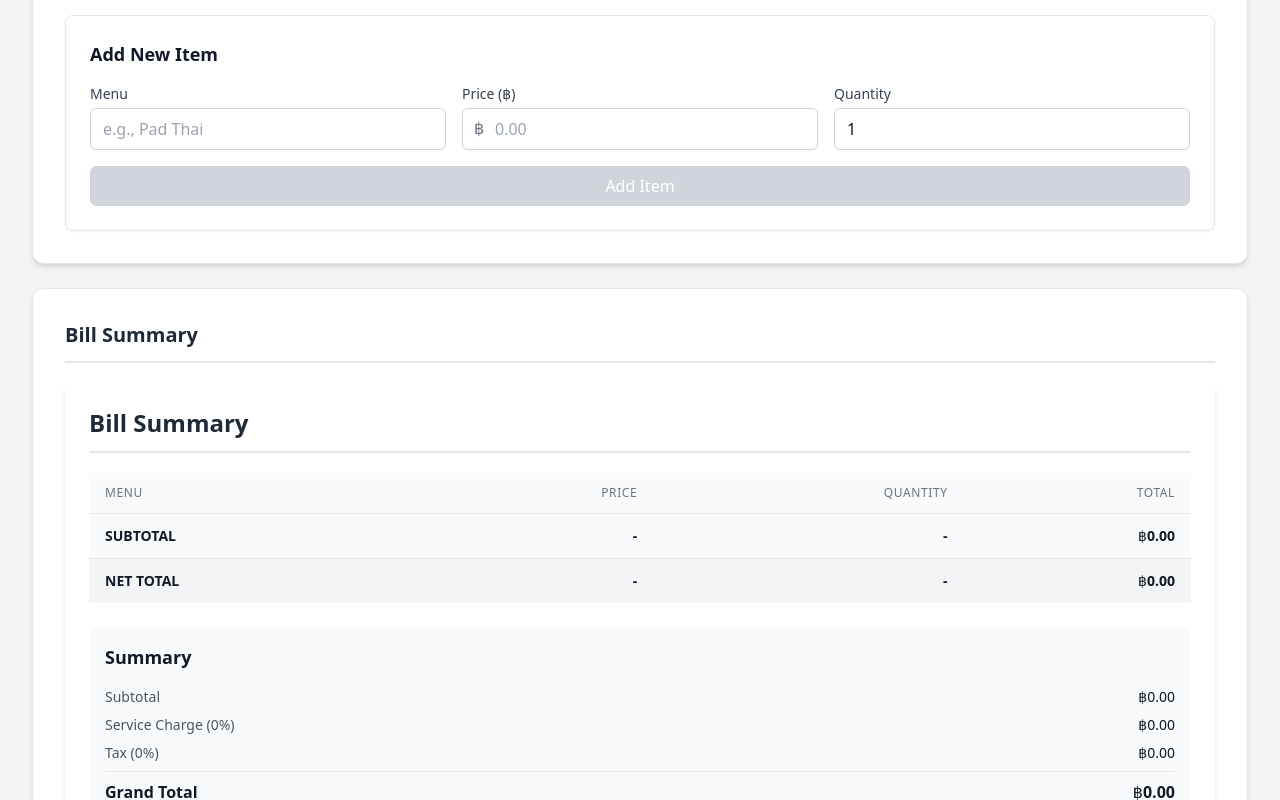
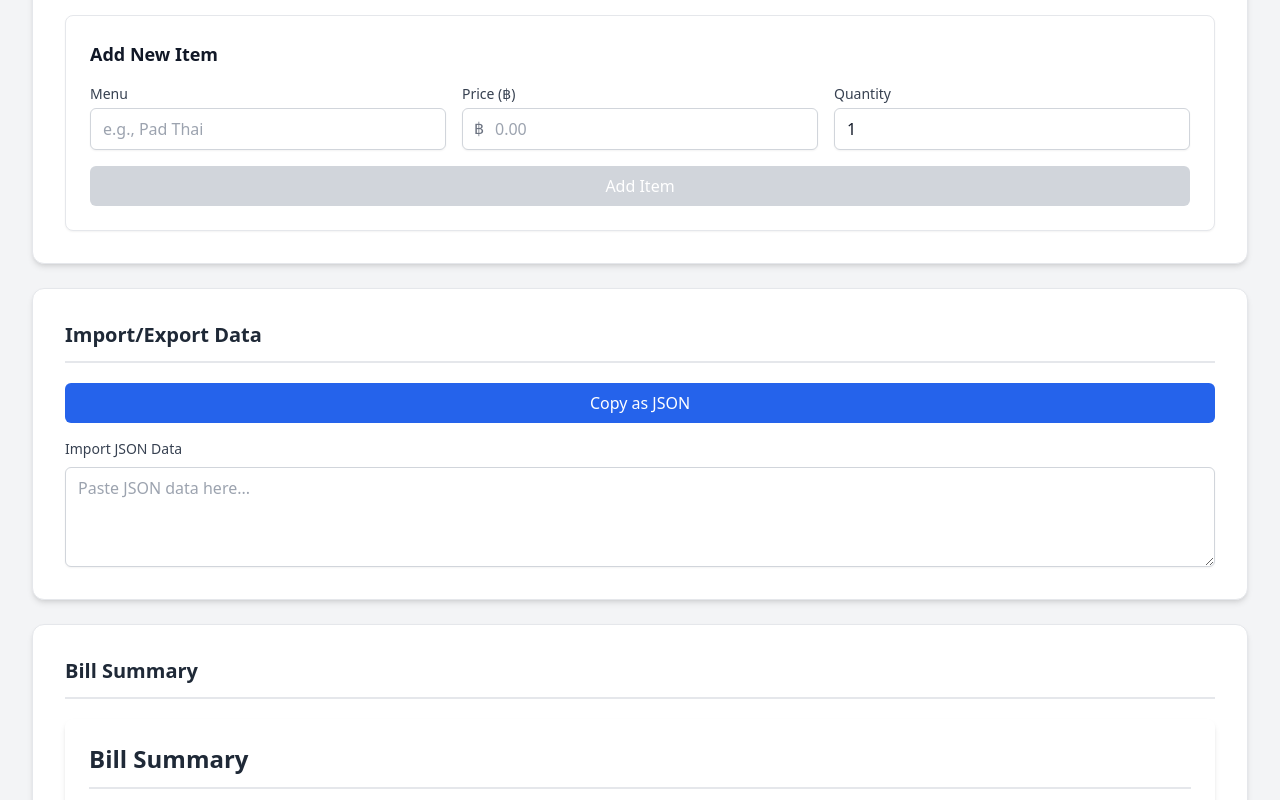
Before and after one commit to wichaisw/bill-splitter, a React (Vite) app: page / in a window 1280 px wide. Shown: the part 426-1226 px from the top of the page. Built offline with nearby package versions, Linux system fonts and the light colour scheme; the HTML template or start-up script is replaced by a standard one.

Commit message:
feat: import or export old inputs as JSON

```diff
--- a/src/App.tsx
+++ b/src/App.tsx
@@ -4,6 +4,7 @@ import { generateId } from "./utils/id";
 import ParticipantForm from "./components/ParticipantForm";
 import MenuItemForm from "./components/MenuItemForm";
 import BillSummary from "./components/BillSummary";
+import JsonDataHandler from "./components/JsonDataHandler";
 import "./App.css";
 
 function App() {
@@ -43,6 +44,11 @@ function App() {
               <h2 className="text-xl font-semibold">Add Menu Items</h2>
               <MenuItemForm bill={bill} setBill={setBill} />
             </div>
+
+            <div className="app-card">
+              <h2 className="text-xl font-semibold">Import/Export Data</h2>
+              <JsonDataHandler bill={bill} setBill={setBill} />
+            </div>
           </div>
 
           {/* Right side - Summary */}
--- a/src/components/BillSummary.tsx
+++ b/src/components/BillSummary.tsx
@@ -3,9 +3,10 @@ import ExportToExcel from "./ExportToExcel";
 
 interface BillSummaryProps {
   bill: Bill;
+  setBill: (bill: Bill) => void;
 }
 
-export default function BillSummary({ bill }: BillSummaryProps) {
+export default function BillSummary({ bill, setBill }: BillSummaryProps) {
   const subtotal = bill.items.reduce(
     (total, item) => total + item.price * item.quantity,
     0
--- /dev/null
+++ b/src/components/JsonDataHandler.tsx
@@ -0,0 +1,64 @@
+import { useState } from "react";
+import type { Bill } from "../types";
+
+interface JsonDataHandlerProps {
+  bill: Bill;
+  setBill: (bill: Bill) => void;
+}
+
+export default function JsonDataHandler({
+  bill,
+  setBill,
+}: JsonDataHandlerProps) {
+  const [importError, setImportError] = useState<string>("");
+
+  const copyToClipboard = () => {
+    const jsonString = JSON.stringify(bill, null, 2);
+    navigator.clipboard.writeText(jsonString);
+  };
+
+  const handleImport = (event: React.ChangeEvent<HTMLTextAreaElement>) => {
+    try {
+      const importedData = JSON.parse(event.target.value);
+
+      // Validate the imported data structure
+      if (!importedData.items || !importedData.participants) {
+        throw new Error("Invalid data structure");
+      }
+
+      setBill(importedData);
+      setImportError("");
+    } catch (error) {
+      setImportError("Invalid JSON format or data structure");
+    }
+  };
+
+  return (
+    <div className="space-y-4">
+      <div className="flex flex-col space-y-2">
+        <button
+          onClick={copyToClipboard}
+          className="px-4 py-2 bg-blue-600 text-white rounded-md
+            hover:bg-blue-700 focus:outline-none focus:ring-2 focus:ring-blue-500
+            focus:ring-offset-2 transition-colors"
+        >
+          Copy as JSON
+        </button>
+      </div>
+
+      <div className="flex flex-col space-y-2">
+        <label className="block text-sm font-medium text-gray-700">
+          Import JSON Data
+        </label>
+        <textarea
+          onChange={handleImport}
+          placeholder="Paste JSON data here..."
+          className="w-full px-3 py-2 border border-gray-300 rounded-md shadow-sm
+            focus:outline-none focus:ring-2 focus:ring-blue-500 focus:border-blue-500
+            text-gray-900 placeholder-gray-400 bg-white min-h-[100px]"
+        />
+        {importError && <p className="text-red-500 text-sm">{importError}</p>}
+      </div>
+    </div>
+  );
+}
```
